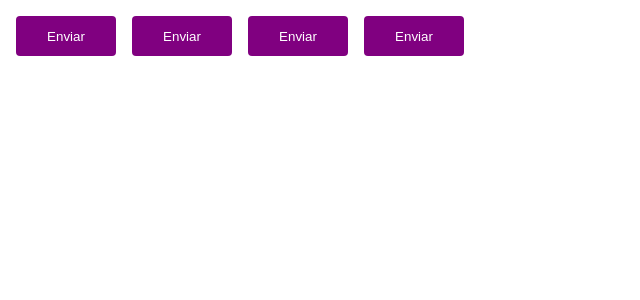
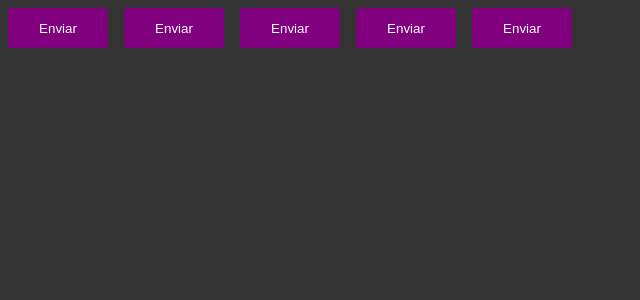
Before and after one commit to israelbulcaotavares/2-criando-spas-com-reactJS-ignite, a React (Vite) app: page / in a window 1280 px wide. Shown: the top 300 px of the page, without its empty margins (0-640 px from the left). Built offline with nearby package versions, Linux system fonts and the light colour scheme; the HTML template or start-up script is replaced by a standard one.

Commit message:
estilos globais

```diff
--- a/src/App.tsx
+++ b/src/App.tsx
@@ -1,6 +1,7 @@
 import { Button } from "./components/Button";
 import { ThemeProvider } from "styled-components";
 import { defaultTheme } from "./styles/themes/default";
+import { GlobalStyle } from "./styles/global";
 function App() {
   return (
     <>
@@ -9,6 +10,9 @@
         <Button variant="secondary" />
         <Button variant="danger" />
         <Button variant="success" />
+        <Button />
+
+        <GlobalStyle/>
       </ThemeProvider>
     </>
   );
--- a/src/components/Button.tsx
+++ b/src/components/Button.tsx
@@ -1,7 +1,7 @@
 import { ButtonContainer, ButtonVariant } from "./Button.styles";
 
 interface ButtonProps {
-  variant: ButtonVariant;
+  variant?: ButtonVariant;
 }
 
 export function Button({ variant = "primary" }: ButtonProps) {
--- /dev/null
+++ b/src/styles/global.ts
@@ -0,0 +1,14 @@
+import { createGlobalStyle } from "styled-components";
+
+export const GlobalStyle = createGlobalStyle`
+    *{
+        margin: 0;
+        padding: 0;
+        box-sizing: border-box;
+    }
+
+    body{
+        background: #333;
+        color: #fff;
+    }
+`
```
